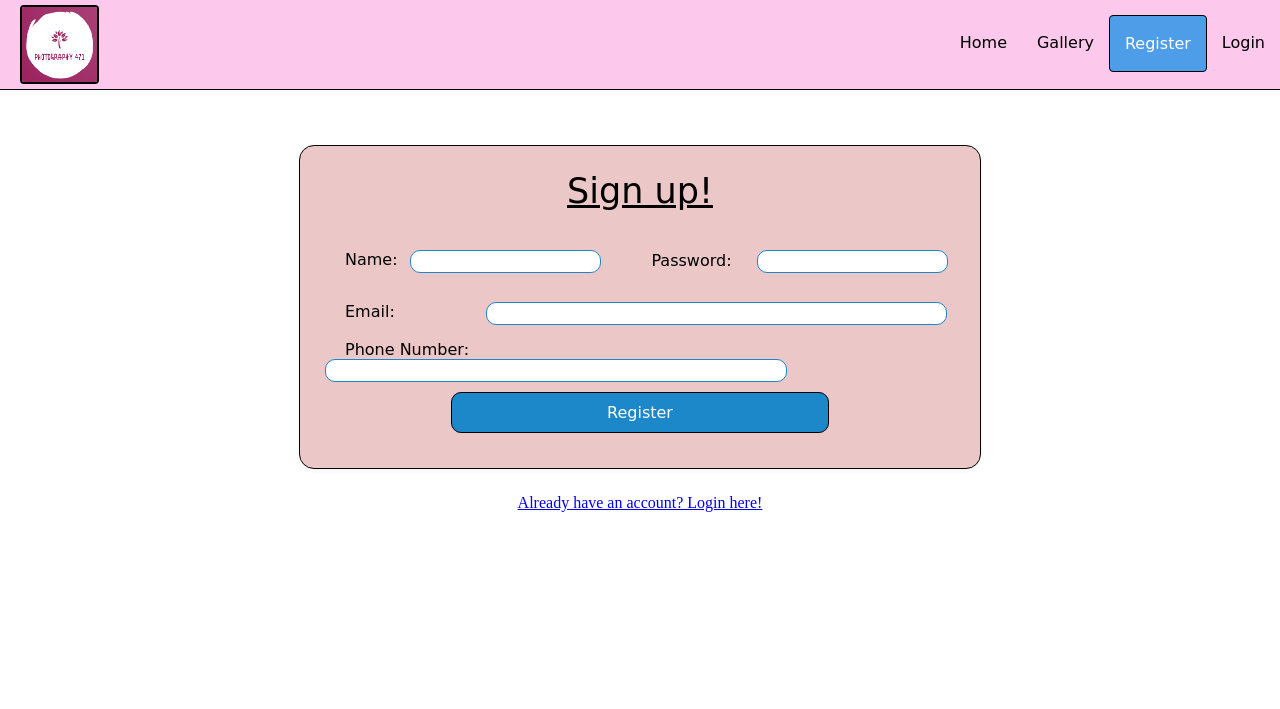
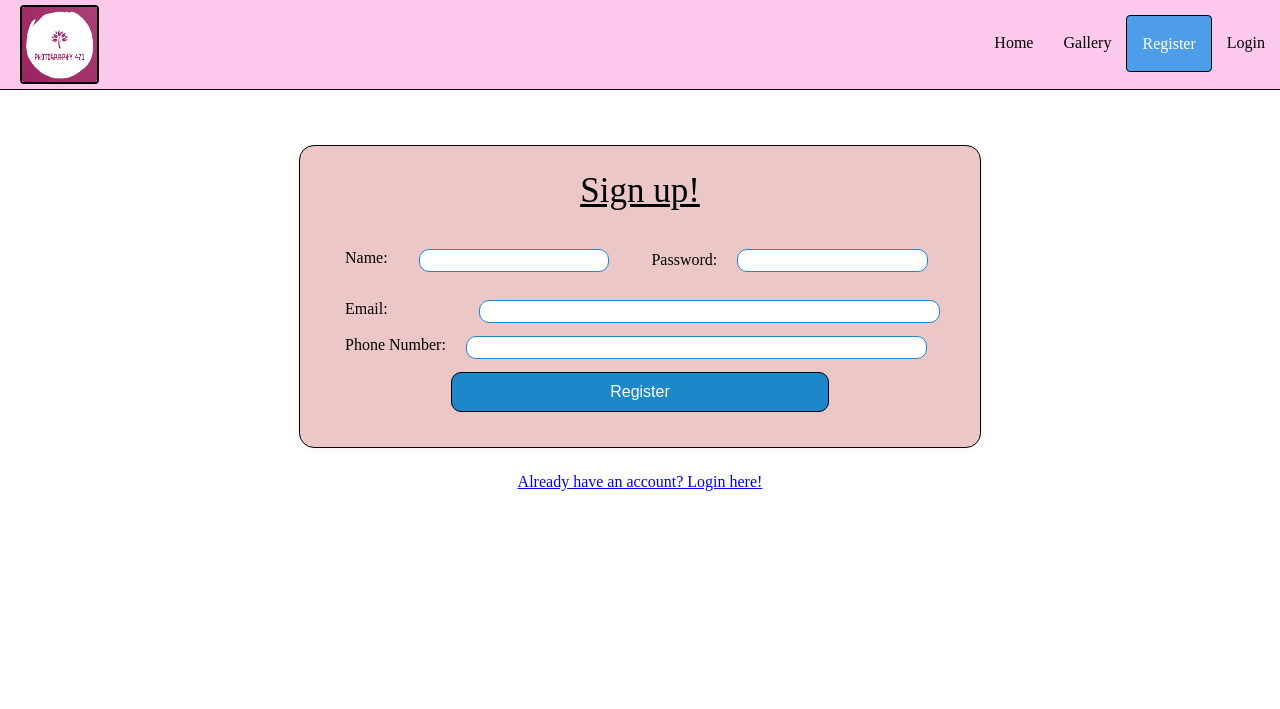
Before and after one commit to dhyxy/cpsc_471_project, a Flask app: page /register in a window 1280 px wide. Shown: the top 709 px of the page. Run offline with Flask 2, Linux system fonts and the light colour scheme.

Commit message:
no more comic sans

```diff
--- a/server/static/main.css
+++ b/server/static/main.css
@@ -10,8 +10,7 @@ body {
   overflow: hidden;
   background-color: rgba(250, 165, 225, 0.6);
   border-bottom: 1px solid black;
-  font-family: "Pacifico", cursive;
-  font-size: 10px;
+  font-size: 12px;
 }
 
 /* Style the header links */
@@ -114,7 +113,6 @@ footer {
   word-wrap: break-word;
   text-align: center;
   width: 655px;
-  font-family: "Pacifico", cursive;
   font-size: 20px;
   font-weight: 200;
   line-height: 2;
@@ -143,7 +141,6 @@ footer {
   min-height: 100%;
 }
 #contactHead {
-  font-family: "Pacifico", cursive;
   font-weight: 400;
   color: #000000;
   margin: 0 0 20px;
@@ -179,7 +176,6 @@ footer {
   color: black;
   text-decoration: none;
   font-size: 25px;
-  font-family: "Pacifico", cursive;
   text-align: center;
   width: 50%;
 }
@@ -205,7 +201,6 @@ form {
   box-shadow: 0 2px 5px #f5f5f5;
   background: #ecc7c7;
   border-radius: 15px;
-  font-family: "Pacifico", cursive;
   text-align: center;
   width: 50%;
 }
@@ -215,14 +210,12 @@ textarea {
   padding: 3px;
   margin-bottom: 10px;
   border: 1px solid #1c87c9;
-  font-family: "Pacifico", cursive;
   border-radius: 10px;
   outline: none;
   color: #1c87c9;
 }
 input::placeholder {
   color: #666;
-  font-family: "Pacifico", cursive;
 }
 .subButtonPos {
   text-align: center;
@@ -236,7 +229,6 @@ input::placeholder {
   font-weight: 400;
   color: #fff;
   border-radius: 10px;
-  font-family: "Pacifico", cursive;
   text-align: center;
 }
 .subButton:hover {
@@ -244,7 +236,6 @@ input::placeholder {
 }
 .apptText {
   text-align: center;
-  font-family: "Pacifico", cursive;
   text-decoration: none;
 }
 
@@ -273,7 +264,6 @@ input::placeholder {
   box-shadow: none;
   background: none;
   border-radius: 0px;
-  font-family: "Pacifico", cursive;
   text-align: center;
 }
 
@@ -285,7 +275,6 @@ input::placeholder {
   box-shadow: none;
   background: none;
   border-radius: 0px;
-  font-family: "Pacifico", cursive;
   text-align: center;
   width: 300px;
 }
@@ -298,7 +287,6 @@ input::placeholder {
   box-shadow: none;
   background: none;
   border-radius: 0px;
-  font-family: "Pacifico", cursive;
   text-align: center;
 }
 
@@ -319,7 +307,6 @@ input::placeholder {
 }
 
 .invoiceEdit {
-  font-family: "Pacifico", cursive;
   text-align: left;
   border: 1px solid #1c87c9;
   border-radius: 10px;
```
